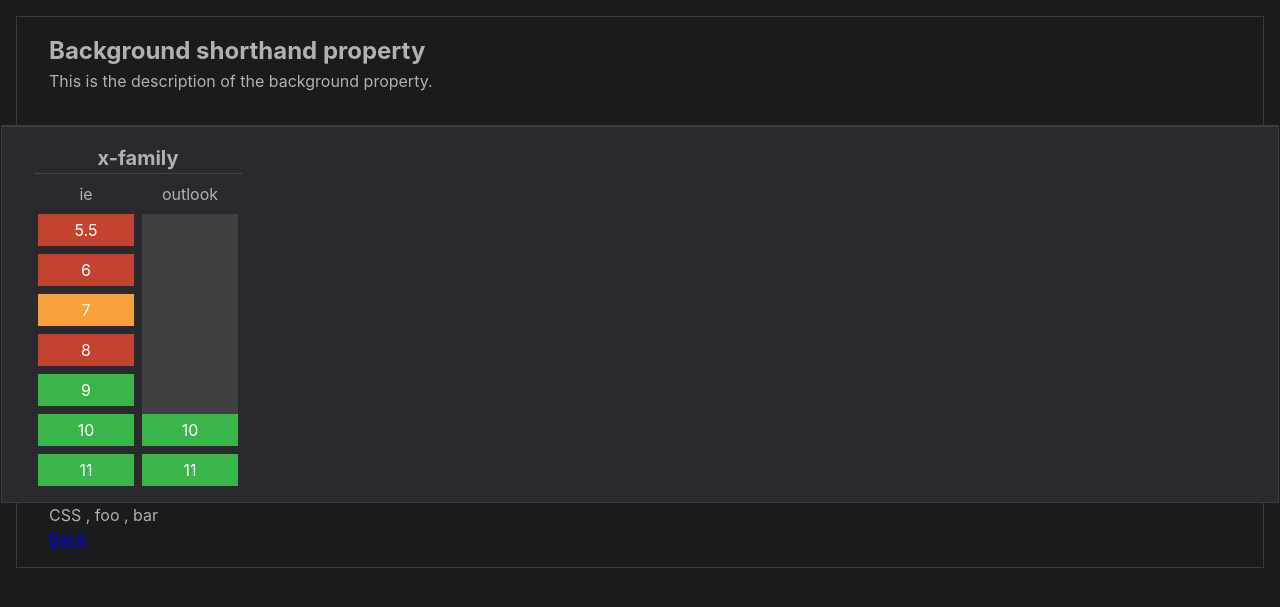
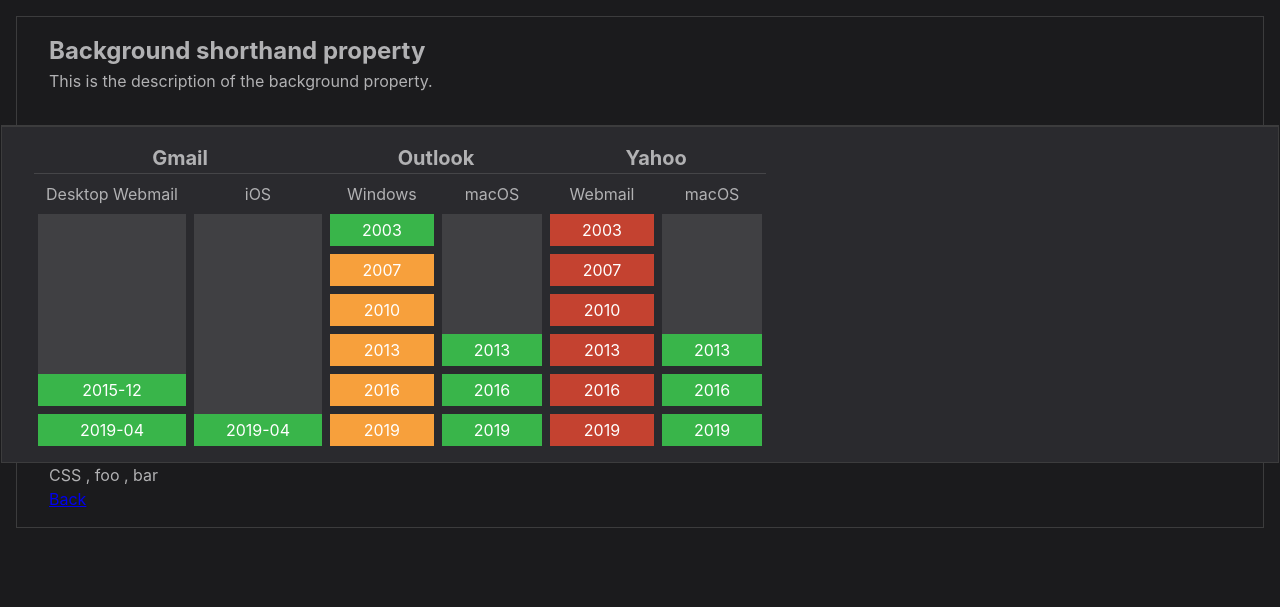
Before and after one commit to hteumeuleu/caniemail, a Jekyll site: the page built from _features/background.md, in a window 1280 px wide. Shown: the top 607 px of the page. Built offline with Jekyll 4.4.1, drawn with Linux system fonts in a browser that asks for light colours.

Commit message:
Dynamic feature

```diff
--- a/_features/background.md
+++ b/_features/background.md
@@ -4,19 +4,44 @@
 spec: "https://www.w3.org/TR/css-backgrounds-3/"
 categories: ["CSS", "foo", "bar"]
 stats: [
-    ie: [
-        "5.5":"n",
-        "6":"n",
-        "7":"a",
-        "8":"n",
-        "9":"y",
-        "10":"y",
-        "11":"y"
+    gmail: [
+        desktop-webmail: [
+            "2015-12":"y",
+            "2019-04":"y"
+        ],
+        ios: [
+            "2019-04":"y"
+        ]
     ],
     outlook: [
-        "10":"y",
-        "11":"y"
+        windows: [
+            "2003":"y",
+            "2007":"a",
+            "2010":"a",
+            "2013":"a",
+            "2016":"a",
+            "2019":"a"
+        ],
+        macos: [
+            "2013":"y",
+            "2016":"y",
+            "2019":"y"
+        ]
+    ],
+    yahoo: [
+        webmail: [
+            "2003":"n",
+            "2007":"n",
+            "2010":"n",
+            "2013":"n",
+            "2016":"n",
+            "2019":"n"
+        ],
+        macos: [
+            "2013":"y",
+            "2016":"y",
+            "2019":"y"
+        ]
     ]
 ]
 ---
-Body content. Lorem ipsum dolor sit amet, consectetur adipisicing elit. Tempore voluptas sed veritatis, reprehenderit dolores reiciendis voluptatem ad neque ab quam, sapiente dolore repudiandae, unde odit tenetur, beatae ipsum illo quidem.
--- a/_layouts/feature.html
+++ b/_layouts/feature.html
@@ -4,24 +4,34 @@
 <section class="feature">
 	<h1 class="data-title">{{ page.title }}</h1>
 	<p>{{ page.description }}</p>
-
 	<div class="data">
 		<div class="data-summary">
-
 		</div>
 		<div class="data-details">
 			<div class="data-family-list">
+				{% for family in page.stats %}
+					{% assign family-obj = family | first %}
+					{% assign family-key = family-obj | first %}
+					{% assign family-values = family-obj | last %}
 				<div class="data-family">
-					<h2 class="data-family-name">x-family</h2>
+					<h2 class="data-family-name">
+						{{ site.data.nicenames.family[family-key] | default: family-key }}
+					</h2>
 					<div class="data-client-list">
-					{% for stat in page.stats %}
-						{% for client in stat %}
+						{% for platform in family-values %}
+							{% assign platform-obj = platform | first %}
+							{% assign platform-key = platform-obj | first %}
+							{% assign platform-values = platform-obj | last %}
 							<div class="data-client">
-								<h3 class="data-platform-name">{{ client[0] }}</h3>
+								<h3 class="data-platform-name">
+									{{ site.data.nicenames.platform[platform-key] | default: platform-key }}
+								</h3>
 								<div class="data-versions-list">
-								{% for version in client[1] %}
-									{% for value in version %}
-										{% case value[1] %}
+								{% for version in platform-values %}
+									{% assign version-obj = version | first %}
+									{% assign version-key = version-obj | first %}
+									{% assign version-values = version-obj | last %}
+									{% case version-values %}
 										{% when 'y' %}
 											{% assign stat_class_name = 'supported' %}
 										{% when 'n' %}
@@ -31,15 +41,14 @@
 										{% else %}
 											{% assign stat_class_name = '' %}
 									{% endcase %}
-										<div class="data-version {{ stat_class_name }}"> {{ value[0] }}</div>
-									{% endfor %}
+									<div class="data-version {{ stat_class_name }}"> {{ version-key }}</div>
 								{% endfor %}
 								</div>
 							</div>
 						{% endfor %}
-					{% endfor %}
 					</div>
 				</div>
+				{% endfor %}
 			</div>
 		</div>
 	</div>
--- a/_sass/feature.scss
+++ b/_sass/feature.scss
@@ -42,15 +42,6 @@
 		font-size: 1.75rem;
 	}
 
-// .data-summary-cell {
-// 	display: inline-block;
-// 	padding: 1rem;
-// 	width: 100%;
-// 	font-weight: bold;
-// 	font-size: 1.125rem;
-// 	border: 1px solid #3c3c3d;
-// }
-
 	.supported {
 		background-color: #39b54a !important;
 	}
@@ -69,21 +60,40 @@
 	border-top: 1px solid #3c3c3d;
 }
 
-// .data-notes {
-// 	margin-top: 1rem;
-// }
-
 /*
  * Data
  */
+// Family
+// (ie Outlook, Gmail, …)
 .data-family-list {
 	display: flex;
 	flex-direction: row;
 }
 
+.data-family {
+	display: flex;
+	flex-direction: column;
+}
+
+.data-family-name {
+	font-size: 1.25rem;
+	text-align: center;
+	border-bottom: 1px solid rgba(255, 255, 255, 0.125);
+}
+
+// Plaform
+// (ie iOS, Windows, …)
+.data-platform-name {
+	padding: 0.5rem;
+	font-size: 1rem;
+	font-weight: normal;
+	text-align: center;
+}
+
 .data-client-list {
 	display: flex;
 	flex-direction: row;
+	flex-grow: 1;
 }
 
 .data-client {
@@ -92,19 +102,8 @@
 	margin: 0 0.25rem;
 }
 
-.data-platform-name {
-	padding: 0.5rem;
-	font-size: 1rem;
-	font-weight: normal;
-	text-align: center;
-}
-
-.data-family-name {
-	font-size: 1.25rem;
-	text-align: center;
-	border-bottom: 1px solid rgba(255, 255, 255, 0.125);
-}
-
+// Clients versions
+// (ie 2016, 2019, …)
 .data-versions-list {
 	display: flex;
 	flex-direction: column;
@@ -123,7 +122,7 @@
 	justify-content: center;
 	flex-shrink: 0;
 	flex-grow: 0;
-	width: 6rem;
+	padding: 0 2rem;
 	height: 2rem;
 	color: #fff;
 
@@ -131,59 +130,3 @@
 		margin-top: 0.5rem;
 	}
 }
-// .data-table {
-// 	width: 100%;
-// 	border-spacing: 0.5rem;
-// }
-
-// 	.data-table th {
-// 		font-weight: 400;
-// 		vertical-align: top;
-// 	}
-
-// 		.data-table th small {
-// 			display: block;
-// 		}
-
-// 	.data-table tbody td {
-// 		position: relative;
-// 		padding: 0 1rem;
-// 		height: 2rem;
-// 		width: 4rem;
-// 		min-width: 6rem;
-// 		color: #fff;
-// 		background-color: rgba(255, 255, 255, 0.025);
-// 	}
-
-// 	.data-table-scroll {
-// 		overflow-x: auto;
-// 		padding: 0 0 1rem;
-// 	}
-
-// 	.family-cell {
-// 		text-align: center;
-// 		border-bottom: 1px solid rgba(255, 255, 255, 0.125);
-// 		border-radius: none;
-// 		font-size: 1.25rem;
-// 	}
-
-// 	.stat-cell {
-// 		position: relative;
-// 		vertical-align: middle;
-// 		text-align: center;
-// 		font-size: 1rem;
-// 		white-space: nowrap;
-// 	}
-
-// 	.note {
-// 		position: absolute;
-// 		left: 0.25rem;
-// 		top: 0.25rem;
-// 		display: block;
-// 		width: 1.25rem;
-// 		height: 1.25rem;
-// 		text-decoration: none;
-// 		font-size: 0.75rem;
-// 		font-weight: bold;
-// 		background-color: rgba(0, 0, 0, 0.55);
-// 	}
```
Also changed, not shown: _data/nicenames.yml (added, +11 -0 lines), 3 other files. Lines whose indentation alone changed are shown as unchanged.
